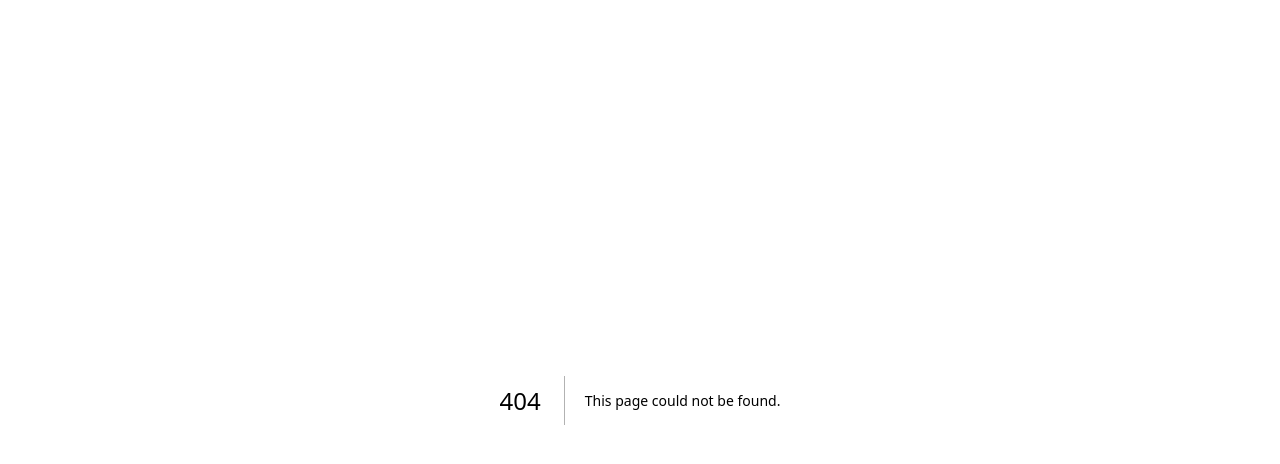
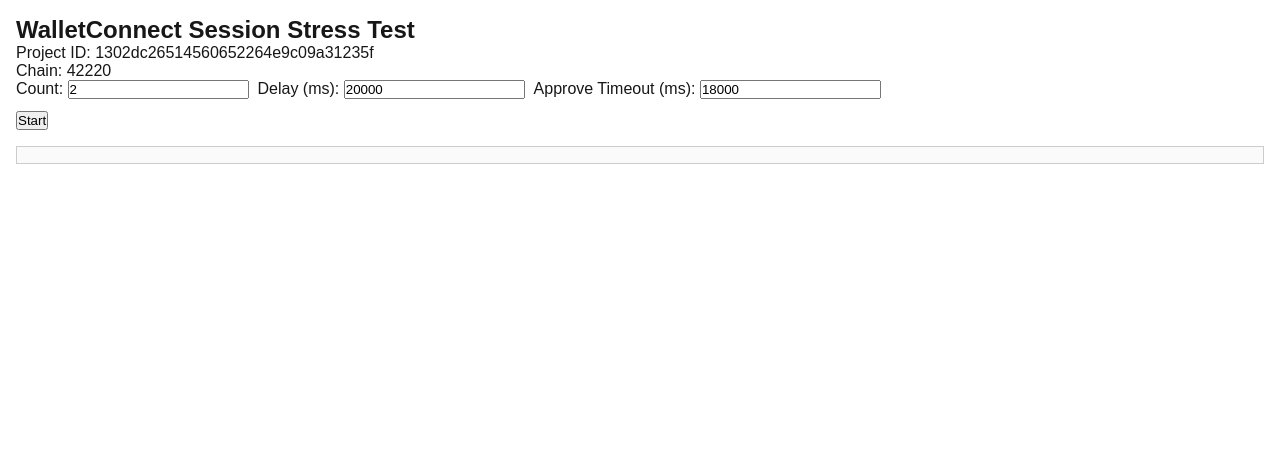
Before and after one commit to 0xzhara/cosmic-frontend, a Next.js app: page /session-test in a window 1280 px wide. Before the commit this address had no page. Shown: the top 464 px of the page. Built offline with nearby package versions, Linux system fonts and the light colour scheme.

Commit message:
Create page.tsx

```diff
--- /dev/null
+++ b/app/session-test/page.tsx
@@ -0,0 +1,159 @@
+/* eslint-disable @typescript-eslint/no-explicit-any */
+"use client";
+
+import { useRef, useState } from "react";
+import EthereumProvider from "@walletconnect/ethereum-provider";
+
+type Props = {
+  projectId?: string; // bisa otomatis pakai .env
+  chainId?: number;
+};
+
+export default function SessionStressTest({
+  projectId = process.env.NEXT_PUBLIC_WC_PROJECT_ID || "",
+  chainId = Number(process.env.NEXT_PUBLIC_CHAIN_ID || 42220),
+}: Props) {
+  const [count, setCount] = useState<number>(2);
+  const [delayMs, setDelayMs] = useState<number>(20000);
+  const [approveTimeoutMs, setApproveTimeoutMs] = useState<number>(18000);
+  const [running, setRunning] = useState<boolean>(false);
+  const [log, setLog] = useState<string[]>([]);
+  const stopRef = useRef(false);
+
+  function appendLog(msg: string) {
+    setLog((l) => [new Date().toISOString() + " — " + msg, ...l].slice(0, 200));
+    console.log(msg);
+  }
+
+  async function makeOneSession(i: number) {
+    appendLog(`Starting session #${i + 1}`);
+    let provider: any;
+    try {
+      provider = await EthereumProvider.init({
+        projectId,
+        chains: [chainId],
+        showQrModal: true,
+      });
+
+      provider.on("connect", (session: any) => {
+        appendLog(`#${i + 1} connected — topic: ${session?.topic || "unknown"}`);
+      });
+
+      await provider.connect();
+
+      appendLog(`#${i + 1} waiting ${approveTimeoutMs}ms for approval...`);
+      await new Promise((res) => setTimeout(res, approveTimeoutMs));
+
+      appendLog(
+        `#${i + 1} session snapshot: ${
+          provider.session?.topic
+            ? JSON.stringify({ topic: provider.session.topic })
+            : "none"
+        }`
+      );
+
+      try {
+        await provider.disconnect();
+      } catch (dErr) {
+        appendLog(`#${i + 1} disconnect error: ${String(dErr)}`);
+      }
+    } catch (err: any) {
+      appendLog(`#${i + 1} error: ${err?.message || String(err)}`);
+      try {
+        provider?.disconnect?.();
+      } catch {}
+    }
+  }
+
+  async function runLoop() {
+    if (!projectId) {
+      appendLog("ERROR: Project ID missing.");
+      setRunning(false);
+      return;
+    }
+    stopRef.current = false;
+    setRunning(true);
+    appendLog(`=== START loop (count=${count}, delayMs=${delayMs}) ===`);
+
+    for (let i = 0; i < count; i++) {
+      if (stopRef.current) {
+        appendLog("Stopped by user");
+        break;
+      }
+      await makeOneSession(i);
+      if (i < count - 1) {
+        appendLog(`Waiting ${delayMs}ms before next session...`);
+        await new Promise((res) => setTimeout(res, delayMs));
+      }
+    }
+
+    appendLog("=== FINISHED loop ===");
+    setRunning(false);
+  }
+
+  return (
+    <div style={{ padding: 16, fontFamily: "Arial, sans-serif" }}>
+      <h2>WalletConnect Session Stress Test</h2>
+      <p>Project ID: {projectId || "❌ not set"}</p>
+      <p>Chain: {chainId}</p>
+
+      <div style={{ marginBottom: 12 }}>
+        <label>
+          Count:&nbsp;
+          <input
+            type="number"
+            value={count}
+            onChange={(e) => setCount(Number(e.target.value))}
+          />
+        </label>
+        &nbsp;&nbsp;
+        <label>
+          Delay (ms):&nbsp;
+          <input
+            type="number"
+            value={delayMs}
+            onChange={(e) => setDelayMs(Number(e.target.value))}
+          />
+        </label>
+        &nbsp;&nbsp;
+        <label>
+          Approve Timeout (ms):&nbsp;
+          <input
+            type="number"
+            value={approveTimeoutMs}
+            onChange={(e) => setApproveTimeoutMs(Number(e.target.value))}
+          />
+        </label>
+      </div>
+
+      {!running ? (
+        <button onClick={runLoop}>Start</button>
+      ) : (
+        <button
+          onClick={() => {
+            stopRef.current = true;
+            setRunning(false);
+          }}
+        >
+          Stop
+        </button>
+      )}
+
+      <div
+        style={{
+          marginTop: 16,
+          maxHeight: 300,
+          overflowY: "auto",
+          border: "1px solid #ccc",
+          padding: 8,
+          background: "#fafafa",
+          fontSize: 12,
+        }}
+      >
+        {log.map((l, i) => (
+          <div key={i}>{l}</div>
+        ))}
+      </div>
+    </div>
+  );
+}
```
